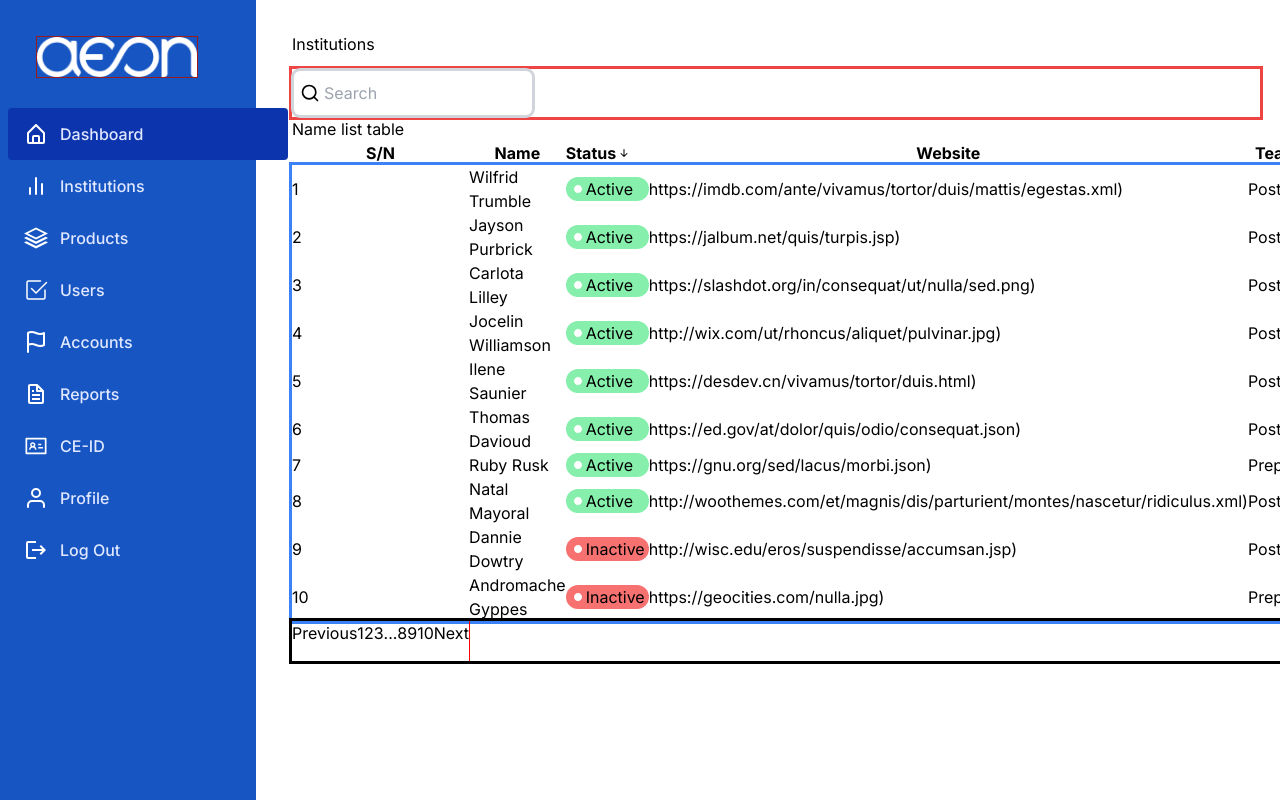
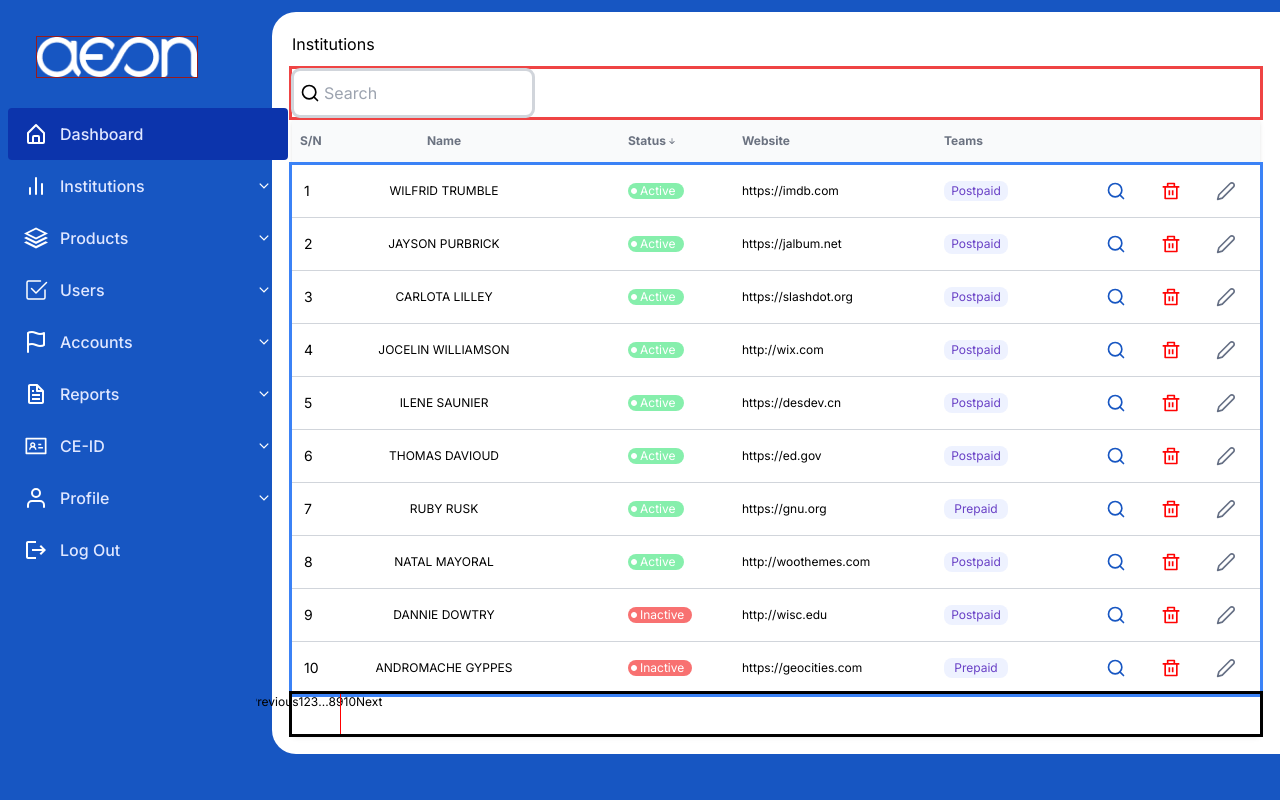
Before and after one commit to tundeiness/aeon_2, a React (Create React App) app: page /layout/institutions in a window 1280 px wide. Built offline with nearby package versions, Linux system fonts and the light colour scheme.

Commit message:
edit tailwind config and edit instituition

```diff
--- a/src/data/MOCK_DATA.json
+++ b/src/data/MOCK_DATA.json
@@ -1,65 +1,65 @@
-[{"S/N":1,"Name":"Wilfrid Trumble","Status":"Active","Website":"https://imdb.com/ante/vivamus/tortor/duis/mattis/egestas.xml","Team":"Postpaid"},
-{"S/N":2,"Name":"Jayson Purbrick","Status":"Active","Website":"https://jalbum.net/quis/turpis.jsp","Team":"Postpaid"},
-{"S/N":3,"Name":"Carlota Lilley","Status":"Active","Website":"https://slashdot.org/in/consequat/ut/nulla/sed.png","Team":"Postpaid"},
-{"S/N":4,"Name":"Jocelin Williamson","Status":"Active","Website":"http://wix.com/ut/rhoncus/aliquet/pulvinar.jpg","Team":"Postpaid"},
-{"S/N":5,"Name":"Ilene Saunier","Status":"Active","Website":"https://desdev.cn/vivamus/tortor/duis.html","Team":"Postpaid"},
-{"S/N":6,"Name":"Thomas Davioud","Status":"Active","Website":"https://ed.gov/at/dolor/quis/odio/consequat.json","Team":"Postpaid"},
-{"S/N":7,"Name":"Ruby Rusk","Status":"Active","Website":"https://gnu.org/sed/lacus/morbi.json","Team":"Prepaid"},
-{"S/N":8,"Name":"Natal Mayoral","Status":"Active","Website":"http://woothemes.com/et/magnis/dis/parturient/montes/nascetur/ridiculus.xml","Team":"Postpaid"},
-{"S/N":9,"Name":"Dannie Dowtry","Status":"Inactive","Website":"http://wisc.edu/eros/suspendisse/accumsan.jsp","Team":"Postpaid"},
-{"S/N":10,"Name":"Andromache Gyppes","Status":"Inactive","Website":"https://geocities.com/nulla.jpg","Team":"Prepaid"},
-{"S/N":11,"Name":"Filmer Lacroux","Status":"Inactive","Website":"http://wired.com/sapien/arcu/sed.jpg","Team":"Postpaid"},
-{"S/N":12,"Name":"Cirstoforo Gosnold","Status":"Active","Website":"https://histats.com/lorem/quisque/ut/erat/curabitur/gravida/nisi.jsp","Team":"Prepaid"},
-{"S/N":13,"Name":"Kai Tadd","Status":"Active","Website":"https://washington.edu/tempor.png","Team":"Prepaid"},
-{"S/N":14,"Name":"Celestyn Durante","Status":"Inactive","Website":"http://pbs.org/eget/congue/eget/semper/rutrum.xml","Team":"Prepaid"},
-{"S/N":15,"Name":"Berry Jowle","Status":"Inactive","Website":"http://google.nl/ligula/pellentesque/ultrices/phasellus/id/sapien/in.jpg","Team":"Prepaid"},
-{"S/N":16,"Name":"Thornton Volet","Status":"Active","Website":"http://sogou.com/quis/orci/eget/orci/vehicula/condimentum.html","Team":"Postpaid"},
-{"S/N":17,"Name":"Karleen Cleal","Status":"Inactive","Website":"https://sohu.com/massa/tempor/convallis/nulla.json","Team":"Postpaid"},
-{"S/N":18,"Name":"Penelope Allison","Status":"Active","Website":"http://issuu.com/convallis.jsp","Team":"Postpaid"},
-{"S/N":19,"Name":"Claudius Perocci","Status":"Inactive","Website":"https://plala.or.jp/felis/sed/lacus/morbi.html","Team":"Postpaid"},
-{"S/N":20,"Name":"Ofella Gley","Status":"Inactive","Website":"https://de.vu/congue/vivamus.js","Team":"Postpaid"},
-{"S/N":21,"Name":"Jilli Wittier","Status":"Inactive","Website":"https://canalblog.com/dis/parturient/montes/nascetur/ridiculus/mus.png","Team":"Prepaid"},
-{"S/N":22,"Name":"Griswold Cannings","Status":"Inactive","Website":"http://ibm.com/elementum.jsp","Team":"Prepaid"},
-{"S/N":23,"Name":"Zacharie Dancy","Status":"Inactive","Website":"https://who.int/lectus/aliquam.json","Team":"Postpaid"},
-{"S/N":24,"Name":"Tomi Bett","Status":"Inactive","Website":"http://weather.com/ultrices/vel.xml","Team":"Postpaid"},
-{"S/N":25,"Name":"Fidel O'Carran","Status":"Active","Website":"http://mayoclinic.com/placerat/praesent/blandit/nam/nulla/integer.xml","Team":"Prepaid"},
-{"S/N":26,"Name":"Heriberto Lavigne","Status":"Inactive","Website":"http://simplemachines.org/vitae/nisi/nam/ultrices/libero.xml","Team":"Postpaid"},
-{"S/N":27,"Name":"Aloise Pilcher","Status":"Active","Website":"http://java.com/ultrices/phasellus/id/sapien/in/sapien.jsp","Team":"Prepaid"},
-{"S/N":28,"Name":"Skyler Malsher","Status":"Inactive","Website":"https://businessweek.com/justo/in/blandit/ultrices.jsp","Team":"Postpaid"},
-{"S/N":29,"Name":"Joni Ollerenshaw","Status":"Inactive","Website":"https://ed.gov/ac/neque/duis/bibendum/morbi.js","Team":true},
-{"S/N":30,"Name":"Dion Cutting","Status":"Inactive","Website":"http://answers.com/consequat/dui/nec/nisi/volutpat.js","Team":"Postpaid"},
-{"S/N":31,"Name":"Ron Meatyard","Status":"Inactive","Website":"https://google.it/rhoncus/mauris/enim/leo/rhoncus/sed/vestibulum.jpg","Team":"Postpaid"},
-{"S/N":32,"Name":"Shea Marten","Status":"Active","Website":"https://yellowbook.com/et.aspx","Team":"Prepaid"},
+[{"S/N":1,"Name":"Wilfrid Trumble","Status":"Active","Website":"https://imdb.com","Team":"Postpaid"},
+{"S/N":2,"Name":"Jayson Purbrick","Status":"Active","Website":"https://jalbum.net","Team":"Postpaid"},
+{"S/N":3,"Name":"Carlota Lilley","Status":"Active","Website":"https://slashdot.org","Team":"Postpaid"},
+{"S/N":4,"Name":"Jocelin Williamson","Status":"Active","Website":"http://wix.com","Team":"Postpaid"},
+{"S/N":5,"Name":"Ilene Saunier","Status":"Active","Website":"https://desdev.cn","Team":"Postpaid"},
+{"S/N":6,"Name":"Thomas Davioud","Status":"Active","Website":"https://ed.gov","Team":"Postpaid"},
+{"S/N":7,"Name":"Ruby Rusk","Status":"Active","Website":"https://gnu.org","Team":"Prepaid"},
+{"S/N":8,"Name":"Natal Mayoral","Status":"Active","Website":"http://woothemes.com","Team":"Postpaid"},
+{"S/N":9,"Name":"Dannie Dowtry","Status":"Inactive","Website":"http://wisc.edu","Team":"Postpaid"},
+{"S/N":10,"Name":"Andromache Gyppes","Status":"Inactive","Website":"https://geocities.com","Team":"Prepaid"},
+{"S/N":11,"Name":"Filmer Lacroux","Status":"Inactive","Website":"http://wired.com","Team":"Postpaid"},
+{"S/N":12,"Name":"Cirstoforo Gosnold","Status":"Active","Website":"https://histats.com","Team":"Prepaid"},
+{"S/N":13,"Name":"Kai Tadd","Status":"Active","Website":"https://washington.edu","Team":"Prepaid"},
+{"S/N":14,"Name":"Celestyn Durante","Status":"Inactive","Website":"http://pbs.org","Team":"Prepaid"},
+{"S/N":15,"Name":"Berry Jowle","Status":"Inactive","Website":"http://google.nl/","Team":"Prepaid"},
+{"S/N":16,"Name":"Thornton Volet","Status":"Active","Website":"http://sogou.com","Team":"Postpaid"},
+{"S/N":17,"Name":"Karleen Cleal","Status":"Inactive","Website":"https://sohu.com","Team":"Postpaid"},
+{"S/N":18,"Name":"Penelope Allison","Status":"Active","Website":"http://issuu.com","Team":"Postpaid"},
+{"S/N":19,"Name":"Claudius Perocci","Status":"Inactive","Website":"https://plala.or.jp","Team":"Postpaid"},
+{"S/N":20,"Name":"Ofella Gley","Status":"Inactive","Website":"https://de.vu","Team":"Postpaid"},
+{"S/N":21,"Name":"Jilli Wittier","Status":"Inactive","Website":"https://canalblog.com","Team":"Prepaid"},
+{"S/N":22,"Name":"Griswold Cannings","Status":"Inactive","Website":"http://ibm.com","Team":"Prepaid"},
+{"S/N":23,"Name":"Zacharie Dancy","Status":"Inactive","Website":"https://who.int","Team":"Postpaid"},
+{"S/N":24,"Name":"Tomi Bett","Status":"Inactive","Website":"http://weather.com","Team":"Postpaid"},
+{"S/N":25,"Name":"Fidel O'Carran","Status":"Active","Website":"http://mayoclinic.com","Team":"Prepaid"},
+{"S/N":26,"Name":"Heriberto Lavigne","Status":"Inactive","Website":"http://simplemachines.org","Team":"Postpaid"},
+{"S/N":27,"Name":"Aloise Pilcher","Status":"Active","Website":"http://java.com","Team":"Prepaid"},
+{"S/N":28,"Name":"Skyler Malsher","Status":"Inactive","Website":"https://businessweek.com/","Team":"Postpaid"},
+{"S/N":29,"Name":"Joni Ollerenshaw","Status":"Inactive","Website":"https://ed.gov","Team":true},
+{"S/N":30,"Name":"Dion Cutting","Status":"Inactive","Website":"http://answers.com","Team":"Postpaid"},
+{"S/N":31,"Name":"Ron Meatyard","Status":"Inactive","Website":"https://google.it","Team":"Postpaid"},
+{"S/N":32,"Name":"Shea Marten","Status":"Active","Website":"https://yellowbook.com","Team":"Prepaid"},
 {"S/N":33,"Name":"Nick Chumley","Status":"Inactive","Website":"http://wix.com/lorem.png","Team":"Postpaid"},
-{"S/N":34,"Name":"Melba Kruschev","Status":"Active","Website":"http://fema.gov/potenti/nullam/porttitor/lacus/at/turpis/donec.json","Team":"Prepaid"},
-{"S/N":35,"Name":"Doti Tebbett","Status":"Inactive","Website":"https://globo.com/eu/mi/nulla/ac/enim/in.aspx","Team":"Postpaid"},
-{"S/N":36,"Name":"Virgilio Casetta","Status":"Inactive","Website":"http://feedburner.com/nunc.js","Team":"Postpaid"},
-{"S/N":37,"Name":"Julina Glew","Status":"Active","Website":"http://github.io/nulla/pede.xml","Team":"Prepaid"},
-{"S/N":38,"Name":"Maison Paz","Status":"Inactive","Website":"https://si.edu/risus/praesent.json","Team":"Postpaid"},
-{"S/N":39,"Name":"Lynne Stidston","Status":"Active","Website":"https://shinystat.com/donec/quis/orci/eget/orci/vehicula/condimentum.json","Team":"Postpaid"},
-{"S/N":40,"Name":"Millicent Spellman","Status":"Inactive","Website":"http://theguardian.com/feugiat/et/eros/vestibulum.js","Team":"Prepaid"},
-{"S/N":41,"Name":"Rayshell Forman","Status":"Active","Website":"http://bloomberg.com/in/eleifend/quam/a/odio.png","Team":"Prepaid"},
-{"S/N":42,"Name":"Hetty Jiricka","Status":"Inactive","Website":"https://bluehost.com/lacinia/eget/tincidunt/eget.jsp","Team":"Postpaid"},
-{"S/N":43,"Name":"Kori Renney","Status":"Active","Website":"https://ning.com/mattis/pulvinar/nulla.png","Team":"Postpaid"},
-{"S/N":44,"Name":"Markos Forgie","Status":"Inactive","Website":"https://cyberchimps.com/rutrum.aspx","Team":"Prepaid"},
-{"S/N":45,"Name":"Selene Wanek","Status":"Inactive","Website":"https://list-manage.com/nulla/pede/ullamcorper/augue.aspx","Team":"Postpaid"},
-{"S/N":46,"Name":"Renard Pauli","Status":"Inactive","Website":"https://imgur.com/odio/cras.html","Team":"Prepaid"},
-{"S/N":47,"Name":"Mitch Ramelet","Status":"Inactive","Website":"http://dell.com/lacinia/nisi/venenatis/tristique/fusce.jsp","Team":"Prepaid"},
-{"S/N":48,"Name":"Wells Pischoff","Status":"Inactive","Website":"https://pen.io/in/purus/eu/magna/vulputate/luctus.aspx","Team":"Prepaid"},
-{"S/N":49,"Name":"Terra Klehn","Status":"Inactive","Website":"http://usgs.gov/morbi/ut/odio/cras/mi.json","Team":"Prepaid"},
-{"S/N":50,"Name":"Artemis Fortnam","Status":"Inactive","Website":"https://google.pl/nullam.html","Team":"Prepaid"},
-{"S/N":51,"Name":"Carline Biffen","Status":"Inactive","Website":"https://patch.com/etiam/justo.html","Team":"Postpaid"},
-{"S/N":52,"Name":"Cthrine Costell","Status":"Inactive","Website":"http://cloudflare.com/vestibulum/sed/magna/at.jpg","Team":"Prepaid"},
-{"S/N":53,"Name":"Eustace Vergine","Status":"Active","Website":"http://godaddy.com/pede/malesuada/in/imperdiet/et/commodo/vulputate.json","Team":"Postpaid"},
-{"S/N":54,"Name":"Yevette Chessil","Status":"Active","Website":"https://wikispaces.com/at/nibh/in/hac/habitasse/platea/dictumst.json","Team":"Prepaid"},
-{"S/N":55,"Name":"Piper MacAindreis","Status":"Inactive","Website":"http://toplist.cz/ullamcorper.json","Team":"Prepaid"},
-{"S/N":56,"Name":"Corabelle Worden","Status":"Inactive","Website":"http://columbia.edu/hac/habitasse/platea/dictumst/etiam/faucibus/cursus.png","Team":"Prepaid"},
-{"S/N":57,"Name":"Adaline Cawdron","Status":"Active","Website":"https://slideshare.net/pretium/iaculis.jpg","Team":true},
-{"S/N":58,"Name":"Charlton Perell","Status":"Inactive","Website":"http://mac.com/dolor/vel/est.png","Team":"Prepaid"},
-{"S/N":59,"Name":"Colene Dagless","Status":"Active","Website":"http://acquirethisname.com/nisl/aenean/lectus/pellentesque/eget.jsp","Team":"Postpaid"},
-{"S/N":60,"Name":"Arnold Anthoin","Status":"Inactive","Website":"https://chron.com/sem/duis/aliquam/convallis/nunc.json","Team":"Prepaid"},
-{"S/N":61,"Name":"Donia Lewinton","Status":"Inactive","Website":"http://livejournal.com/volutpat/eleifend/donec/ut/dolor/morbi/vel.jpg","Team":"Prepaid"},
-{"S/N":62,"Name":"Faun Lednor","Status":"Inactive","Website":"http://163.com/nec/nisi/volutpat/eleifend/donec/ut.js","Team":"Prepaid"},
+{"S/N":34,"Name":"Melba Kruschev","Status":"Active","Website":"http://fema.gov","Team":"Prepaid"},
+{"S/N":35,"Name":"Doti Tebbett","Status":"Inactive","Website":"https://globo.com","Team":"Postpaid"},
+{"S/N":36,"Name":"Virgilio Casetta","Status":"Inactive","Website":"http://feedburner.com","Team":"Postpaid"},
+{"S/N":37,"Name":"Julina Glew","Status":"Active","Website":"http://github.io","Team":"Prepaid"},
+{"S/N":38,"Name":"Maison Paz","Status":"Inactive","Website":"https://si.edu","Team":"Postpaid"},
+{"S/N":39,"Name":"Lynne Stidston","Status":"Active","Website":"https://shinystat.com","Team":"Postpaid"},
+{"S/N":40,"Name":"Millicent Spellman","Status":"Inactive","Website":"http://theguardian.com","Team":"Prepaid"},
+{"S/N":41,"Name":"Rayshell Forman","Status":"Active","Website":"http://bloomberg.com","Team":"Prepaid"},
+{"S/N":42,"Name":"Hetty Jiricka","Status":"Inactive","Website":"https://bluehost.com","Team":"Postpaid"},
+{"S/N":43,"Name":"Kori Renney","Status":"Active","Website":"https://ning.com","Team":"Postpaid"},
+{"S/N":44,"Name":"Markos Forgie","Status":"Inactive","Website":"https://cyberchimps.com","Team":"Prepaid"},
+{"S/N":45,"Name":"Selene Wanek","Status":"Inactive","Website":"https://list-manage.com","Team":"Postpaid"},
+{"S/N":46,"Name":"Renard Pauli","Status":"Inactive","Website":"https://imgur.com","Team":"Prepaid"},
+{"S/N":47,"Name":"Mitch Ramelet","Status":"Inactive","Website":"http://dell.com","Team":"Prepaid"},
+{"S/N":48,"Name":"Wells Pischoff","Status":"Inactive","Website":"https://pen.io","Team":"Prepaid"},
+{"S/N":49,"Name":"Terra Klehn","Status":"Inactive","Website":"http://usgs.gov","Team":"Prepaid"},
+{"S/N":50,"Name":"Artemis Fortnam","Status":"Inactive","Website":"https://google.pl","Team":"Prepaid"},
+{"S/N":51,"Name":"Carline Biffen","Status":"Inactive","Website":"https://patch.com/","Team":"Postpaid"},
+{"S/N":52,"Name":"Cthrine Costell","Status":"Inactive","Website":"http://cloudflare.com/","Team":"Prepaid"},
+{"S/N":53,"Name":"Eustace Vergine","Status":"Active","Website":"http://godaddy.com","Team":"Postpaid"},
+{"S/N":54,"Name":"Yevette Chessil","Status":"Active","Website":"https://wikispaces.com/","Team":"Prepaid"},
+{"S/N":55,"Name":"Piper MacAindreis","Status":"Inactive","Website":"http://toplist.cz","Team":"Prepaid"},
+{"S/N":56,"Name":"Corabelle Worden","Status":"Inactive","Website":"http://columbia.edu","Team":"Prepaid"},
+{"S/N":57,"Name":"Adaline Cawdron","Status":"Active","Website":"https://slideshare.net","Team":true},
+{"S/N":58,"Name":"Charlton Perell","Status":"Inactive","Website":"http://mac.com/dolor","Team":"Prepaid"},
+{"S/N":59,"Name":"Colene Dagless","Status":"Active","Website":"http://acquirethisname.com","Team":"Postpaid"},
+{"S/N":60,"Name":"Arnold Anthoin","Status":"Inactive","Website":"https://chron.com/","Team":"Prepaid"},
+{"S/N":61,"Name":"Donia Lewinton","Status":"Inactive","Website":"http://livejournal.com/","Team":"Prepaid"},
+{"S/N":62,"Name":"Faun Lednor","Status":"Inactive","Website":"http://163.com/","Team":"Prepaid"},
 {"S/N":63,"Name":"Imojean Astell","Status":"Inactive","Website":"http://army.mil/ac/leo/pellentesque/ultrices/mattis/odio/donec.js","Team":"Prepaid"},
 {"S/N":64,"Name":"Jordana Killingworth","Status":"Inactive","Website":"http://slideshare.net/ac/neque/duis/bibendum/morbi/non/quam.js","Team":"Prepaid"},
 {"S/N":65,"Name":"Dita Mutch","Status":"Active","Website":"https://cisco.com/praesent/blandit/nam/nulla/integer/pede/justo.html","Team":"Prepaid"},
--- a/src/index.js
+++ b/src/index.js
@@ -2,7 +2,7 @@ import React from 'react';
 import ReactDOM from 'react-dom/client';
 import './index.css';
 import { BrowserRouter } from 'react-router-dom';
-import ContextProvider from './contexts/ContextProvider';
+import { ContextProvider } from './contexts/ContextProvider';
 import App from './App';
 
 const root = ReactDOM.createRoot(document.getElementById('root'));
--- a/src/pages/layout/institutions/institutions.jsx
+++ b/src/pages/layout/institutions/institutions.jsx
@@ -1,3 +1,4 @@
+/* eslint-disable jsx-a11y/control-has-associated-label */
 /* eslint-disable no-unused-vars */
 import './institutions.css';
 import React, { useState } from 'react';
@@ -22,30 +23,42 @@ const Institutions = () => {
     .slice(dataPageVisited, dataPageVisited + dataPerPage)
     ?.map((datum) => (
       <tr key={datum['S/N']}>
-        <td>{datum['S/N']}</td>
-        <td>{datum.Name}</td>
-        <td>
+        <td className="text-sm leading-5 py-4 px-3">{datum['S/N']}</td>
+        <td className="py-4 uppercase text-center">{datum.Name}</td>
+        <td className="py-4 pr-4 pl-20">
           {datum.Status === 'Active' ? (
-            <span className="flex items-center bg-green-300 py-0.3 px-1 rounded-xl">
+            <span className="flex items-center bg-green-300 py-0.3 px-0.2 w-14 rounded-xl text-white">
               <GoPrimitiveDot className="text-white" />
               {datum.Status}
             </span>
           ) : (
-            <span className="flex items-center bg-red-400 py-0.3 px-1 rounded-xl">
+            <span className="flex items-center bg-red-400 py-0.3 px-0.2 w-16 rounded-xl text-white">
               <GoPrimitiveDot className="text-white" />
               {datum.Status}
             </span>
           )}
         </td>
-        <td>
-          {datum.Website}
-          )
+        <td className="py-4 pl-4">{datum.Website}</td>
+        <td className="py-4 pl-10">
+          <span className="inline-block text-textTeams py-0.5 px-0.4 w-16 bg-indigo-50 rounded-lg text-center hover:cursor-pointer">
+            {datum.Team}
+          </span>
         </td>
-        <td>{datum.Team}</td>
-        <td className="flex justify-between w-20 outline outline-red-500">
-          <FiSearch />
-          <RiDeleteBinLine />
-          <FiEdit2 />
+        <td className="py-4 px-6">
+          <span className="flex justify-between">
+            <FiSearch
+              className="search-icon hover:cursor-pointer w-5 h-5"
+              style={{ color: '#1756c2' }}
+            />
+            <RiDeleteBinLine
+              className="delete-icon hover:cursor-pointer w-5 h-5"
+              style={{ color: '#ff0404' }}
+            />
+            <FiEdit2
+              className="pen-icon hover:cursor-pointer w-5 h-5"
+              style={{ color: '#667085' }}
+            />
+          </span>
         </td>
       </tr>
     ));
@@ -60,7 +73,7 @@ const Institutions = () => {
   // <article className="flex-1">
 
     <article className="w-4/5 ml-auto">
-      <section className="pt-3 pl-4 h-full bg-link pb-5">
+      <section className="pt-3 pl-4 h-full bg-liteBlue pb-5">
         <div className="institution-wrapper p-5 bg-white rounded-tl-3xl rounded-bl-3xl">
           <h1 className="institution-header mb-3">Institutions </h1>
           <hr />
@@ -73,34 +86,47 @@ const Institutions = () => {
             />
           </div>
           <div className="name-list">
-            Name list table
-            <table className="table-auto">
-              <thead>
+            <table className="table-fixed w-full text-xs shadow-md">
+              <thead className=" bg-gray-50 text-xs capitalize">
                 <tr>
-                  <th>S/N</th>
-                  <th>Name</th>
-                  <th className="flex items-center">
+                  <th
+                    scope="col"
+                    className="w-12 text-gray-500 py-4 px-2 text-left"
+                  >
+                    S/N
+                  </th>
+                  <th
+                    scope="col"
+                    className="w-52 text-gray-500 py-4 text-center"
+                  >
+                    Name
+                  </th>
+                  <th
+                    scope="col"
+                    className=" flex items-center  text-gray-500 py-4 pl-20"
+                  >
                     Status
                     {' '}
                     <BsArrowDownShort />
                   </th>
-                  <th>Website</th>
-                  <th>Teams</th>
+                  <th
+                    scope="col"
+                    className=" text-gray-500 py-4 pl-4 text-left"
+                  >
+                    Website
+                  </th>
+                  <th
+                    scope="col"
+                    className=" text-gray-500  py-4 pl-10 text-left"
+                  >
+                    Teams
+                  </th>
+                  <th scope="col" className=" text-gray-500 py-4 text-left" />
                 </tr>
               </thead>
-              <tbody className="outline outline-blue-500">
+
+              <tbody className="divide-y divide-gray-300 outline outline-blue-500">
                 {displayData}
-                {/* <ReactPaginate
-                  previousLabel="Previous"
-                  nextLabel="Next"
-                  pageCount={pagingCount}
-                  onPageChange={changePage}
-                  containerClassName="pagination-button"
-                  previousLinkClassName="previousButton"
-                  nextLinkClassName="nextButton"
-                  disabledClassName="paginationDisabled"
-                  activeClassName="paginationActive"
-                /> */}
               </tbody>
               <tbody className="outline outline-black">
                 {' '}
--- a/tailwind.config.js
+++ b/tailwind.config.js
@@ -19,6 +19,10 @@ module.exports = {
         authBtn: '#0c34ac',
         liteBlue: '#1756c2',
         powderBlue: '#36b9ff',
+        textTeams: '#6941c6',
+        penColor: '#667085',
+        binColor: '#ff0404',
+        searchColor: '#1756c2',
       },
     },
   },
```
Also changed, not shown: src/contexts/ContextProvider.js (+9 -7 lines).
